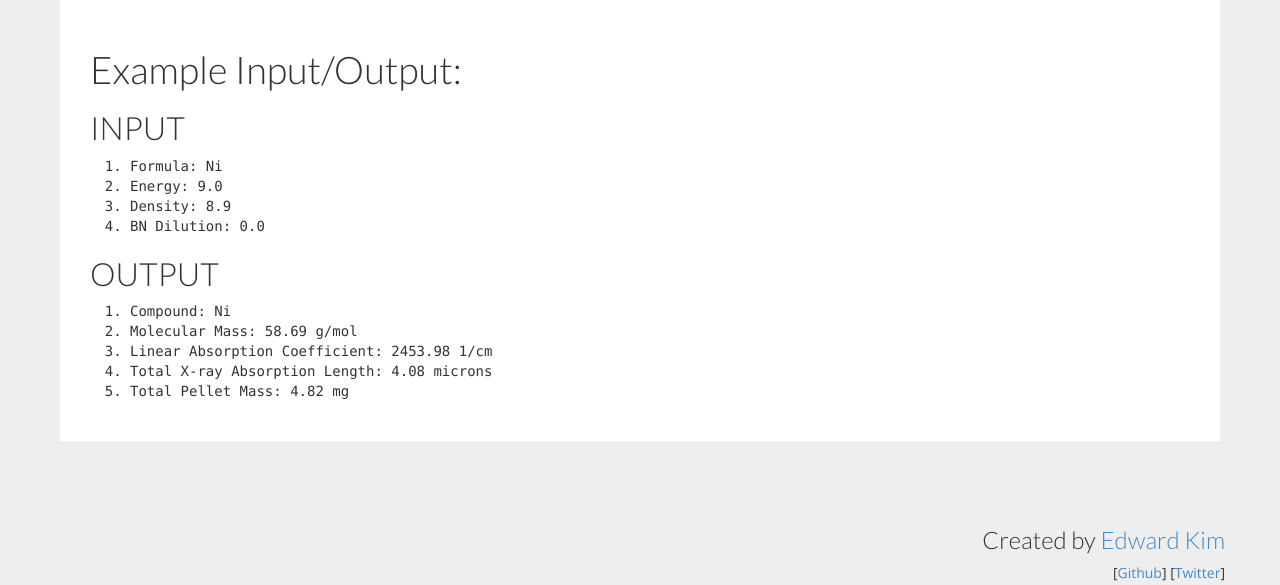
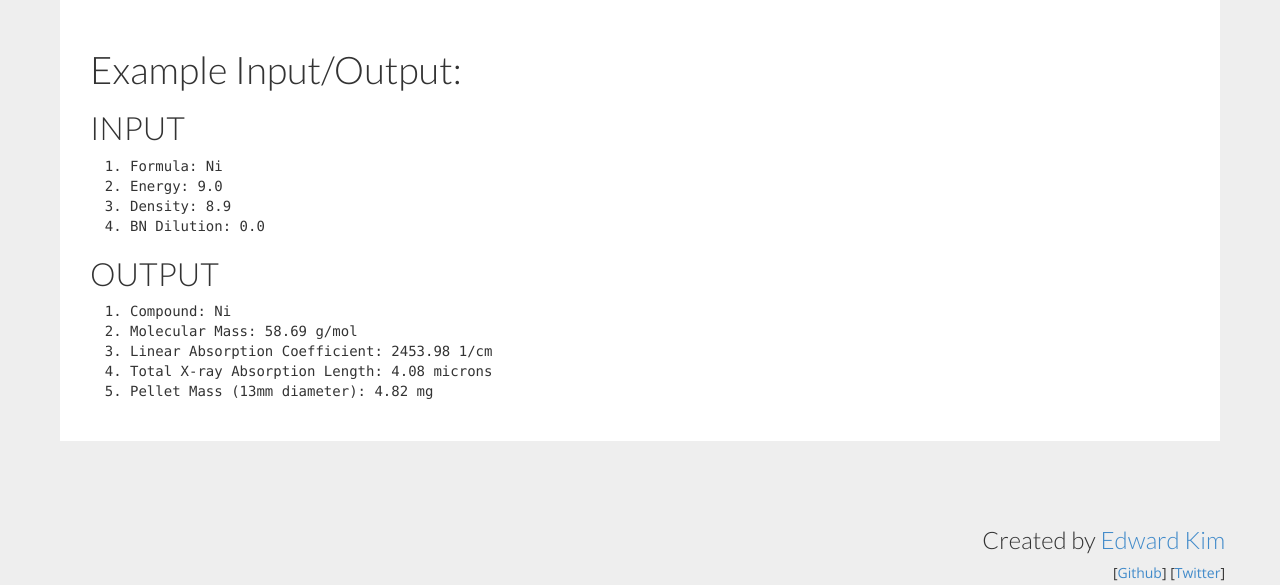
Before and after one commit to eddotman/science-frontend, a Django app: page /xafs_sample_prep/ in a window 1280 px wide. Shown: the part 962-1547 px from the top of the page. Run offline with Django 3.2, Linux system fonts and the light colour scheme; data comes from the database, SQL or seed files in the repository.

Commit message:
fixed pellet descriptor

```diff
--- a/sciencefrontend/scripts/xafs_sample_prep.py
+++ b/sciencefrontend/scripts/xafs_sample_prep.py
@@ -99,7 +99,7 @@ def xafs_sample_prep_get_abslen(request):
 		#Compute approx. total mass assuming 0.65 cm radius for pellet (standard size for Pike brand pellet press)
 		total_mass = round(dens * (0.65**2) * 3.14159 * (abs_length/10000) * 1000, 2)
 
-		res += "<tr><td>Total Pellet Mass:</td><td>" + str(total_mass) + " mg</td></tr>"
+		res += "<tr><td>Pellet Mass (13mm diameter):</td><td>" + str(total_mass) + " mg</td></tr>"
 
 		res += "</table>"
 
--- a/sciencefrontend/templates/xafs_sample_prep.html
+++ b/sciencefrontend/templates/xafs_sample_prep.html
@@ -38,7 +38,7 @@
 			<li>Molecular Mass: 58.69 g/mol</li>
 			<li>Linear Absorption Coefficient: 2453.98 1/cm</li>
 			<li>Total X-ray Absorption Length: 4.08 microns</li>
-			<li>Total Pellet Mass: 4.82 mg</li>
+			<li>Pellet Mass (13mm diameter): 4.82 mg</li>
 		</ol>
 	</div>
 {% endblock %}
```
